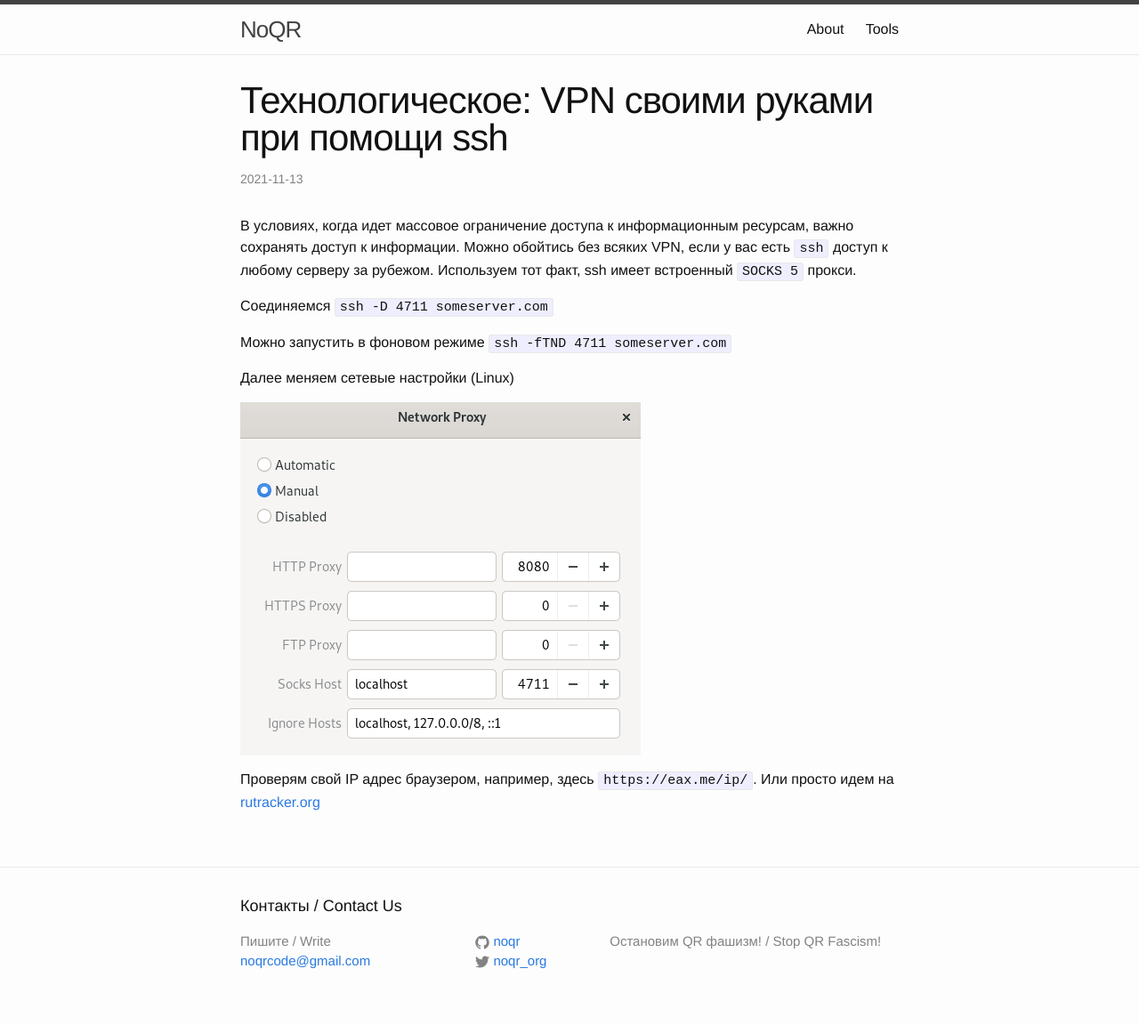
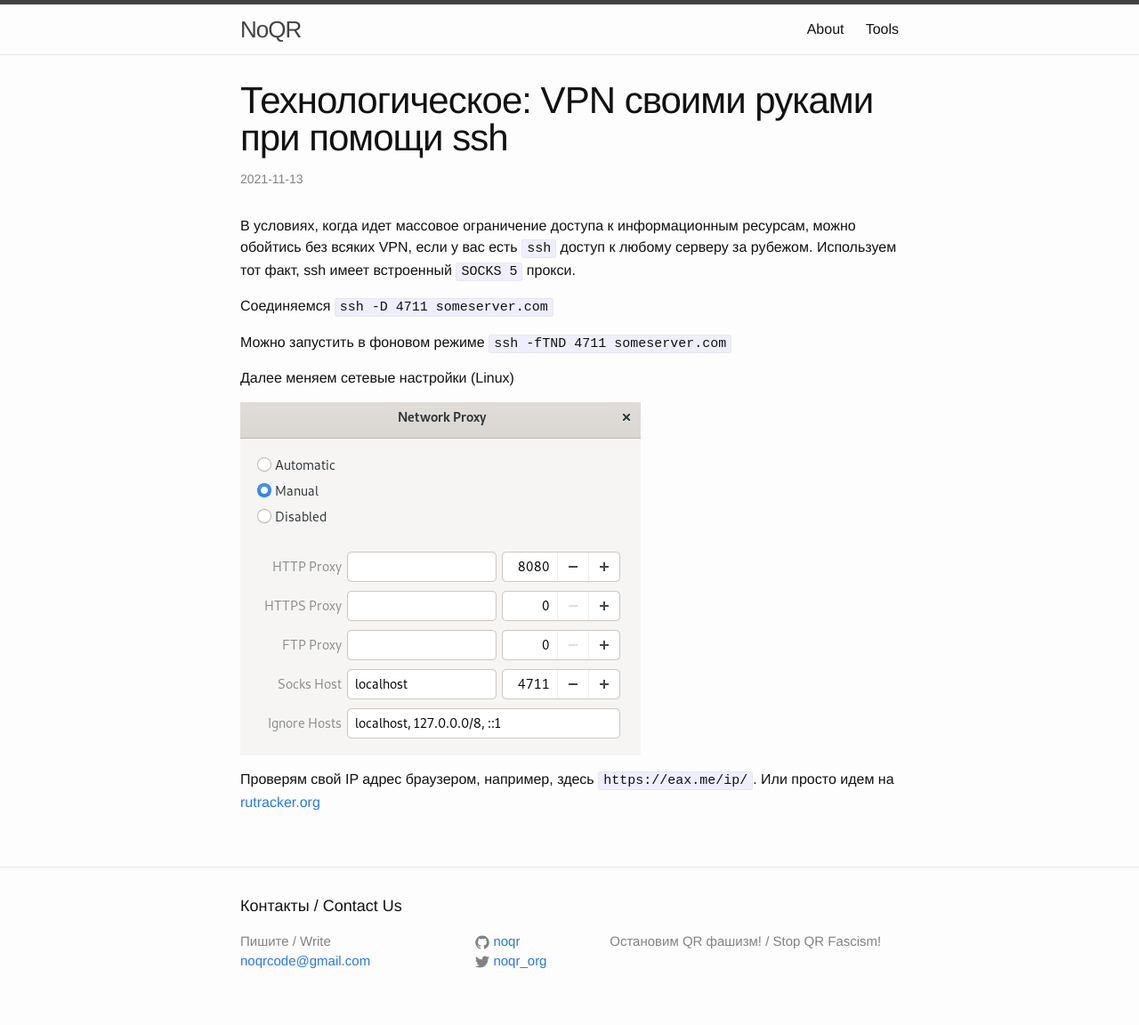
Before and after one commit to noqr/noqr.github.io, a Jekyll site: the page built from _posts/2021-11-13-vpn_via_ssh.markdown, in a window 1280 px wide. Shown: the whole page at 89% size. Built offline with Jekyll 4.4.1, drawn with Linux system fonts in a browser that asks for light colours.

Commit message:
Experiments

```diff
--- a/_posts/2021-11-13-vpn_via_ssh.markdown
+++ b/_posts/2021-11-13-vpn_via_ssh.markdown
@@ -6,7 +6,7 @@ categories: vpn ssh technology
 ---
 
 В условиях, когда идет массовое ограничение доступа к информационным ресурсам,
-важно сохранять доступ к информации. Можно обойтись без всяких VPN, если у вас есть `ssh` доступ
+можно обойтись без всяких VPN, если у вас есть `ssh` доступ
 к любому серверу за рубежом. Используем тот факт, ssh имеет встроенный `SOCKS 5` прокси.
 
 Соединяемся
```
